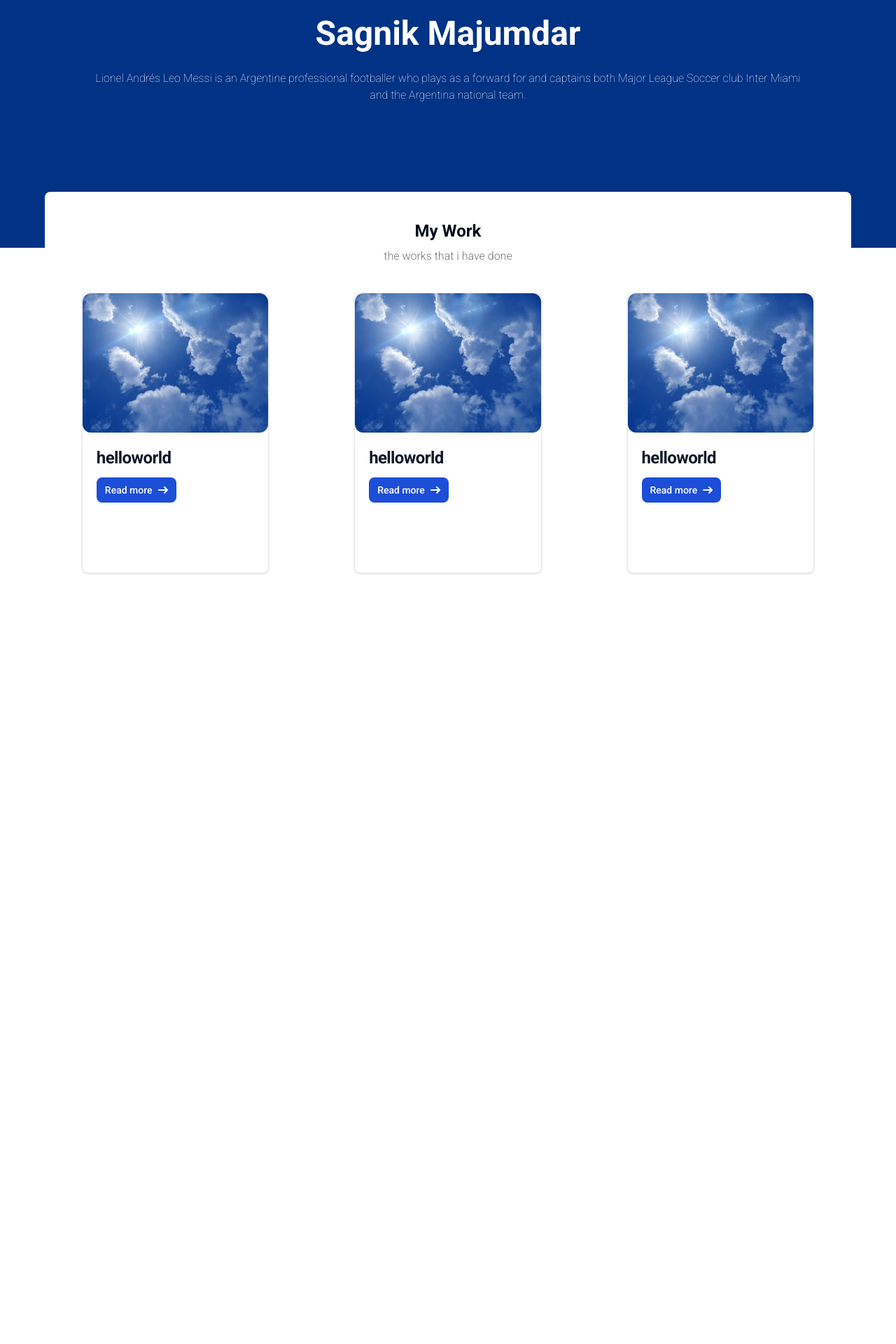
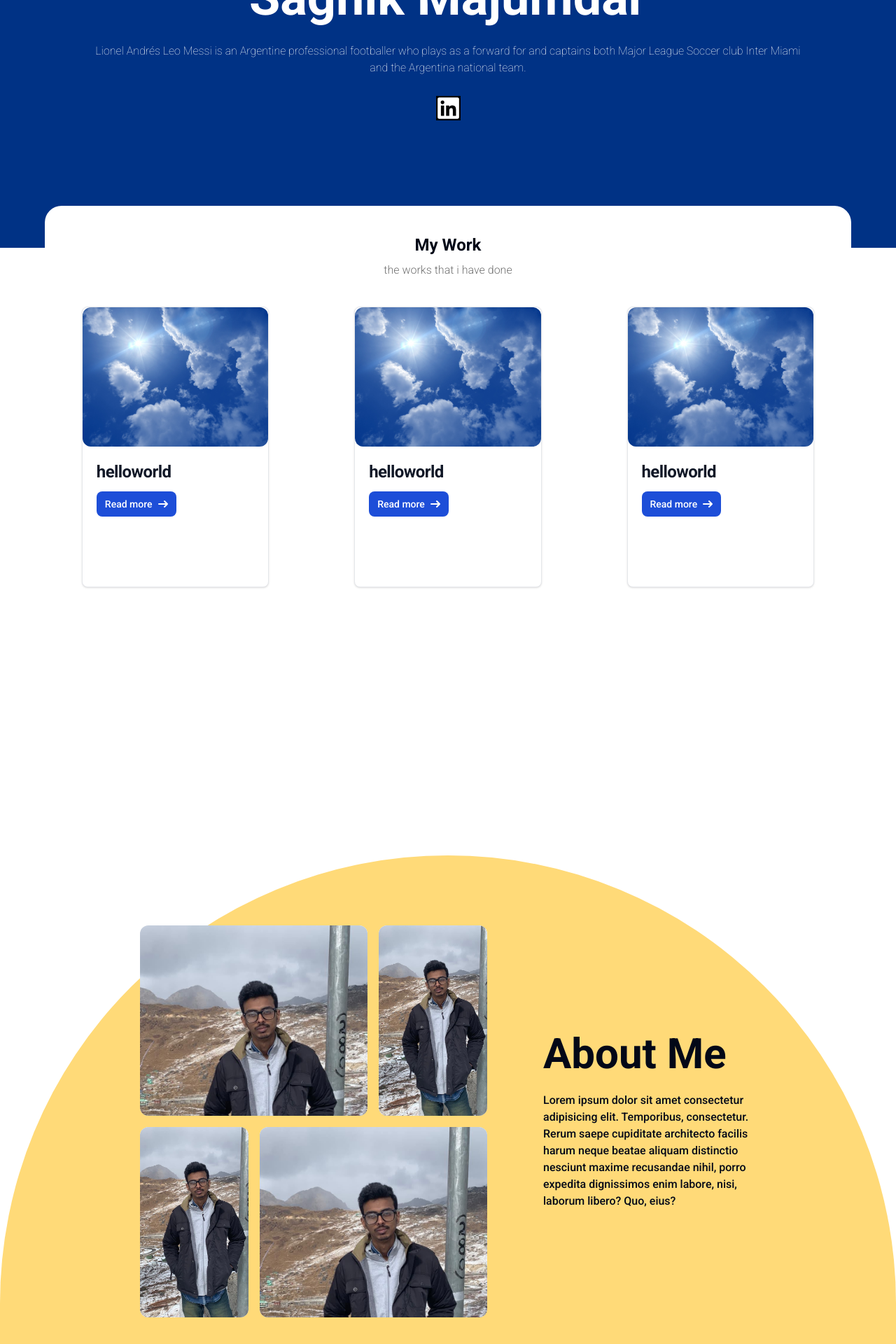
Before and after one commit to Taki7980/simplePortfolioForSagnikDa, a Next.js app: page / in a window 1280 px wide. Shown: the part 338-2258 px from the top of the page at 70% size. Before the commit the page ends 1237 px from the top, so only its background shows below. Built offline with nearby package versions, Linux system fonts and the light colour scheme.

Commit message:
added about me

```diff
--- a/next.config.mjs
+++ b/next.config.mjs
@@ -1,4 +1,11 @@
 /** @type {import('next').NextConfig} */
-const nextConfig = {};
+const nextConfig = {
+      images: {
+            remotePatterns: [{
+                  protocol: "https",
+                  hostname: "**",
+            }, ],
+      },
+};
 
 export default nextConfig;
--- a/package.json
+++ b/package.json
@@ -11,11 +11,13 @@
   "dependencies": {
     "class-variance-authority": "^0.7.0",
     "clsx": "^2.1.1",
+    "framer-motion": "^11.2.6",
     "geist": "^1.3.0",
     "lucide-react": "^0.379.0",
     "next": "14.2.3",
     "react": "^18",
     "react-dom": "^18",
+    "react-icons": "^5.2.1",
     "tailwind-merge": "^2.3.0",
     "tailwindcss-animate": "^1.0.7"
   },
--- a/src/app/page.tsx
+++ b/src/app/page.tsx
@@ -1,9 +1,13 @@
+import Hero from "@/components/shared/Hero";
+import MyDetails from "@/components/shared/MyDetails";
 import Projects from "@/components/shared/Projects";
 
 export default function Home() {
 	return (
 		<div>
+			{/* <Hero/> */}
 			<Projects/>
+			<MyDetails/>
 		</div>
 	);
 }
--- a/src/components/shared/Hero.tsx
+++ b/src/components/shared/Hero.tsx
@@ -1,5 +1,6 @@
 import Image from "next/image";
-import { GeistSans } from 'geist/font/sans';
+import Link from "next/link";
+import { FaLinkedin } from "react-icons/fa";
 const Hero = () => {
 	return (
 		<div className="md:h-[80vh] h-[100vh] bg-[#003285] flex flex-col items-center justify-center self-center gap-10 pb-20 px-10 md:px-0">
@@ -11,8 +12,23 @@ const Hero = () => {
 				alt="profile image"
 			/>
 			<div className=" flex flex-col items-center justify-center gap-3 space-y-4 max-w-5xl text-center">
-				<h1 className={`text-3xl md:text-5xl text-white font-bold`}>Sagnik Majumdar</h1>
-				<p className="text-white font-extralight">Lionel Andrés Leo Messi is an Argentine professional footballer who plays as a forward for and captains both Major League Soccer club Inter Miami and the Argentina national team.</p>
+				<h1 className={`text-3xl md:text-7xl text-white font-bold`}>
+					Sagnik Majumdar
+				</h1>
+				<p className="text-white font-extralight">
+					Lionel Andrés Leo Messi is an Argentine professional
+					footballer who plays as a forward for and captains both
+					Major League Soccer club Inter Miami and the Argentina
+					national team.
+				</p>
+				<div className="socallinks pb-10">
+					<Link
+						href={"https://www.linkedin.com/in/sagnik-majumder11/"}
+					>
+						<FaLinkedin size={35} className="text-white bg-black" />
+					</Link>
+
+				</div>
 			</div>
 		</div>
 	);
--- /dev/null
+++ b/src/components/shared/ImageGrid.tsx
@@ -0,0 +1,93 @@
+"use client";
+import React, { useState, useRef, useEffect } from "react";
+import { LayoutGrid } from "../ui/layoutgrid";
+
+export function ImageGrid() {
+  return (
+    <div className="h-screen py-20 w-full">
+      <LayoutGrid cards={cards} />
+    </div>
+  );
+}
+
+const SkeletonOne = () => {
+  return (
+    <div>
+      <p className="font-bold text-4xl text-white">House in the woods</p>
+      <p className="font-normal text-base text-white"></p>
+      <p className="font-normal text-base my-4 max-w-lg text-neutral-200">
+        A serene and tranquil retreat, this house in the woods offers a peaceful
+        escape from the hustle and bustle of city life.
+      </p>
+    </div>
+  );
+};
+
+const SkeletonTwo = () => {
+  return (
+    <div>
+      <p className="font-bold text-4xl text-white">House above the clouds</p>
+      <p className="font-normal text-base text-white"></p>
+      <p className="font-normal text-base my-4 max-w-lg text-neutral-200">
+        Perched high above the world, this house offers breathtaking views and a
+        unique living experience. It&apos;s a place where the sky meets home,
+        and tranquility is a way of life.
+      </p>
+    </div>
+  );
+};
+const SkeletonThree = () => {
+  return (
+    <div>
+      <p className="font-bold text-4xl text-white">Greens all over</p>
+      <p className="font-normal text-base text-white"></p>
+      <p className="font-normal text-base my-4 max-w-lg text-neutral-200">
+        A house surrounded by greenery and nature&apos;s beauty. It&apos;s the
+        perfect place to relax, unwind, and enjoy life.
+      </p>
+    </div>
+  );
+};
+const SkeletonFour = () => {
+  return (
+    <div>
+      <p className="font-bold text-4xl text-white">Rivers are serene</p>
+      <p className="font-normal text-base text-white"></p>
+      <p className="font-normal text-base my-4 max-w-lg text-neutral-200">
+        A house by the river is a place of peace and tranquility. It&apos;s the
+        perfect place to relax, unwind, and enjoy life.
+      </p>
+    </div>
+  );
+};
+
+const cards = [
+  {
+    id: 1,
+    content: <SkeletonOne />,
+    className: "md:col-span-2",
+    thumbnail:
+      "/images/profile.jpg",
+  },
+  {
+    id: 2,
+    content: <SkeletonTwo />,
+    className: "col-span-1",
+    thumbnail:
+    "/images/profile.jpg",
+  },
+  {
+    id: 3,
+    content: <SkeletonThree />,
+    className: "col-span-1",
+    thumbnail:
+    "/images/profile.jpg",
+  },
+  {
+    id: 4,
+    content: <SkeletonFour />,
+    className: "md:col-span-2",
+    thumbnail:
+    "/images/profile.jpg",
+  },
+];
--- /dev/null
+++ b/src/components/shared/MyDetails.tsx
@@ -0,0 +1,32 @@
+import Image from "next/image";
+import React from "react";
+import { ImageGrid } from "./ImageGrid";
+
+const MyDetails = () => {
+	return (
+		<div className=" w-full flex items-center justify-center h-screen pb-10 bg-[#FFDA78] rounded-t-full">
+			<div className="flex flex-col md:flex-row my-5 max-w-full md:max-w-6xl items-center justify-center">
+				<div className="w-full md:w-1/2 h-full">
+					<ImageGrid/>
+				</div>
+				<div className="textContainer w-full md:w-1/3 px-10 h-full flex-col gap-10 space-y-6">
+					<h1 className="title text-3xl md:text-6xl font-bold capitalize">
+						About Me
+					</h1>
+
+					<div className="content">
+						Lorem ipsum dolor sit amet consectetur adipisicing elit.
+						Temporibus, consectetur. Rerum saepe cupiditate
+						architecto facilis harum neque beatae aliquam distinctio
+						nesciunt maxime recusandae nihil, porro expedita
+						dignissimos enim labore, nisi, laborum libero? Quo,
+						eius?
+					</div>
+
+				</div>
+			</div>
+		</div>
+	);
+};
+
+export default MyDetails;
--- a/src/components/shared/Navbar.tsx
+++ b/src/components/shared/Navbar.tsx
@@ -5,11 +5,9 @@ const Navbar = () => {
   return (
     <div className='w-full h-fit py-3 px-10 bg-[#003285]  justify-between hidden md:flex'>
             <div className="namelogo ml-10">
-                  <Link href={"/"} className="font-bold text-xl text-white">Sagnik</Link>
+                  <h1  className="font-bold text-xl text-white">SAGNIK MAJUMDER</h1>
             </div>
-            <div className="mr-10">
-                  <Link href={"/about"} className='text-white text-lg hover:text-slate-400' >about me</Link>
-            </div>
+
     </div>
   )
 }
--- a/src/components/shared/Projects.tsx
+++ b/src/components/shared/Projects.tsx
@@ -5,7 +5,7 @@ import ProjectData from "@/data/data";
 
 const Projects = () => {
 	return (
-		<div className="md:max-w-6xl max-w-full h-full mx-auto mt-[-80px] pt-10 bg-white rounded-lg pb-20">
+		<div className="md:max-w-6xl max-w-full h-screen mb-0 md:mb-32 mx-auto mt-[-60px] pt-10 bg-white rounded-t-3xl pb-3 md:pb-20">
 			<Heading title={"My Work"} center subtitle="the works that i have done" />
 			<div className="grid grid-cols-1 md:grid-cols-3 pt-10 gap-4 justify-center md:max-w-6xl max-w-full">
 
--- /dev/null
+++ b/src/components/ui/layoutgrid.tsx
@@ -0,0 +1,110 @@
+"use client";
+import React, { useState, useRef, useEffect } from "react";
+import { motion } from "framer-motion";
+import { cn } from "@/lib/utils";
+import Image from "next/image";
+
+type Card = {
+  id: number;
+  content: JSX.Element | React.ReactNode | string;
+  className: string;
+  thumbnail: string;
+};
+
+export const LayoutGrid = ({ cards }: { cards: Card[] }) => {
+  const [selected, setSelected] = useState<Card | null>(null);
+  const [lastSelected, setLastSelected] = useState<Card | null>(null);
+
+  const handleClick = (card: Card) => {
+    setLastSelected(selected);
+    setSelected(card);
+  };
+
+  const handleOutsideClick = () => {
+    setLastSelected(selected);
+    setSelected(null);
+  };
+
+  return (
+    <div className="w-full h-full p-10 grid grid-cols-1 md:grid-cols-3  max-w-7xl mx-auto gap-4 relative">
+      {cards.map((card, i) => (
+        <div key={i} className={cn(card.className, "")}>
+          <motion.div
+            onClick={() => handleClick(card)}
+            className={cn(
+              card.className,
+              "relative overflow-hidden",
+              selected?.id === card.id
+                ? "rounded-lg cursor-pointer absolute inset-0 h-1/2 w-full md:w-1/2 m-auto z-50 flex justify-center items-center flex-wrap flex-col"
+                : lastSelected?.id === card.id
+                ? "z-40 bg-white rounded-xl h-full w-full"
+                : "bg-white rounded-xl h-full w-full"
+            )}
+            layout
+          >
+            {selected?.id === card.id && <SelectedCard selected={selected} />}
+            <BlurImage card={card} />
+          </motion.div>
+        </div>
+      ))}
+      <motion.div
+        onClick={handleOutsideClick}
+        className={cn(
+          "absolute h-full w-full left-0 top-0 bg-black opacity-0 z-10",
+          selected?.id ? "pointer-events-auto" : "pointer-events-none"
+        )}
+        animate={{ opacity: selected?.id ? 0.3 : 0 }}
+      />
+    </div>
+  );
+};
+
+const BlurImage = ({ card }: { card: Card }) => {
+  const [loaded, setLoaded] = useState(false);
+  return (
+    <Image
+      src={card.thumbnail}
+      height="500"
+      width="500"
+      onLoad={() => setLoaded(true)}
+      className={cn(
+        "object-cover object-top absolute inset-0 h-full w-full transition duration-200",
+        loaded ? "blur-none" : "blur-md"
+      )}
+      alt="thumbnail"
+    />
+  );
+};
+
+const SelectedCard = ({ selected }: { selected: Card | null }) => {
+  return (
+    <div className="bg-transparent h-full w-full flex flex-col justify-end rounded-lg shadow-2xl relative z-[60]">
+      <motion.div
+        initial={{
+          opacity: 0,
+        }}
+        animate={{
+          opacity: 0.6,
+        }}
+        className="absolute inset-0 h-full w-full bg-black opacity-60 z-10"
+      />
+      <motion.div
+        initial={{
+          opacity: 0,
+          y: 100,
+        }}
+        animate={{
+          opacity: 1,
+          y: 0,
+        }}
+        transition={{
+          duration: 0.3,
+          ease: "easeInOut",
+        }}
+        className="relative px-8 pb-4 z-[70]"
+      >
+        {selected?.content}
+      </motion.div>
+    </div>
+  );
+};
```
Also changed, not shown: 1 other file (tests, documents, lock files or other folders).
